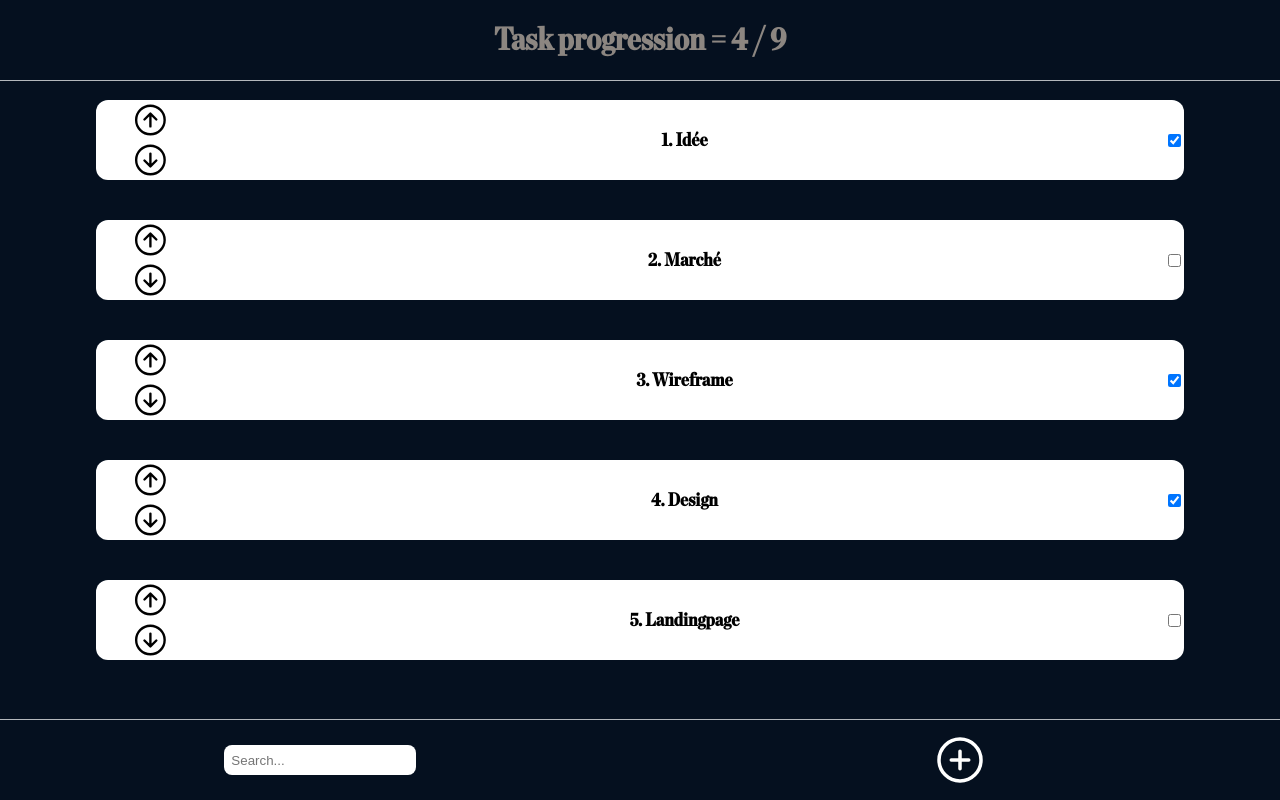
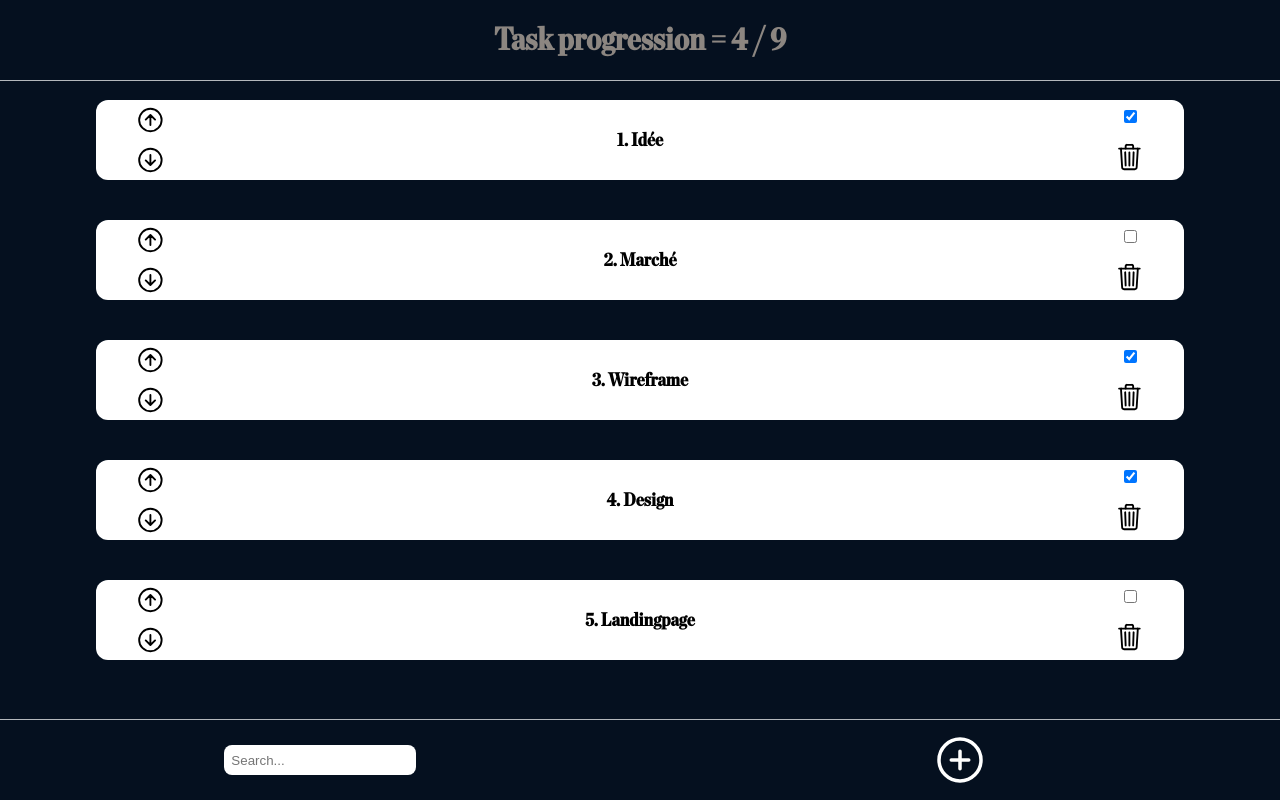
Before and after one commit to florianLopitaux/todo-list, a React (Create React App) app: page / in a window 1280 px wide. Built offline with nearby package versions, Linux system fonts and the light colour scheme.

Commit message:
Implement delete task feature

```diff
--- a/src/App.css
+++ b/src/App.css
@@ -139,7 +139,7 @@ main section.task-item {
   margin-bottom: 0;
 }
 
-.task-item div#arrows-container {
+.task-item div {
   width: 10%;
   height: 100%;
 
@@ -149,15 +149,15 @@ main section.task-item {
   align-items: center;
 }
 
-#arrows-container button {
+.task-item div button {
   width: 100%;
-  height: 100%;
+  height: 40%;
 
   background: transparent;
   border: none;
 }
 
-#arrows-container button ion-icon {
+.task-item div button ion-icon {
   width: 100%;
   height: 100%;
 
--- a/src/components/task.js
+++ b/src/components/task.js
@@ -10,7 +10,7 @@ export default function Task(props) {
 
     const handleArrowClick = (moveVelocity) => {
         if (props.position + moveVelocity >= props.tasks.length || props.position + moveVelocity < 0) {
-        return;
+            return;
         }
 
         let newTasks = props.tasks.slice();
@@ -19,6 +19,14 @@ export default function Task(props) {
         const tempTask = newTasks[props.position];
         newTasks[props.position] = newTasks[props.position + moveVelocity];
         newTasks[props.position + moveVelocity] = tempTask;
+
+        props.setTasks(newTasks);
+        localStorage.setItem('tasks', JSON.stringify(newTasks));
+    }
+
+    const handleDeleteClick = () => {
+        let newTasks = props.tasks.slice();
+        newTasks.splice(props.position, 1); // delete this task
 
         props.setTasks(newTasks);
         localStorage.setItem('tasks', JSON.stringify(newTasks));
@@ -35,7 +43,10 @@ export default function Task(props) {
 
             <h3>{props.title}</h3>
 
-            <input type="checkbox" onChange={() => handleTaskCheckChange()} checked={props.isChecked}/>
+            <div id="right-container">
+                <input type="checkbox" onChange={() => handleTaskCheckChange()} checked={props.isChecked}/>
+                <button onClick={() => handleDeleteClick()}><ion-icon name="trash-outline"></ion-icon></button>
+            </div>
         </section>
     );
 }
```
